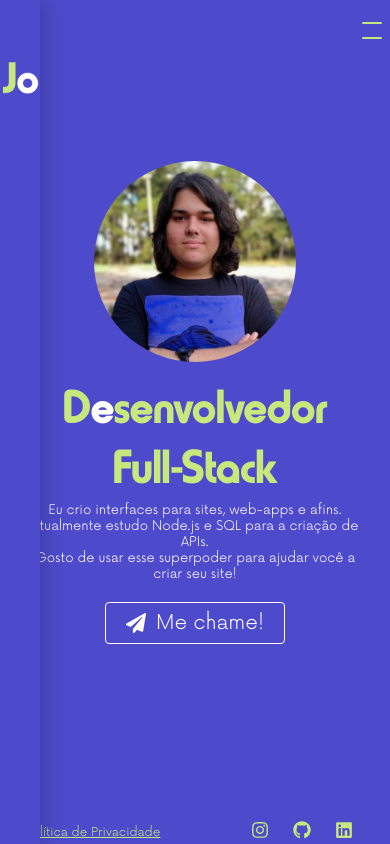
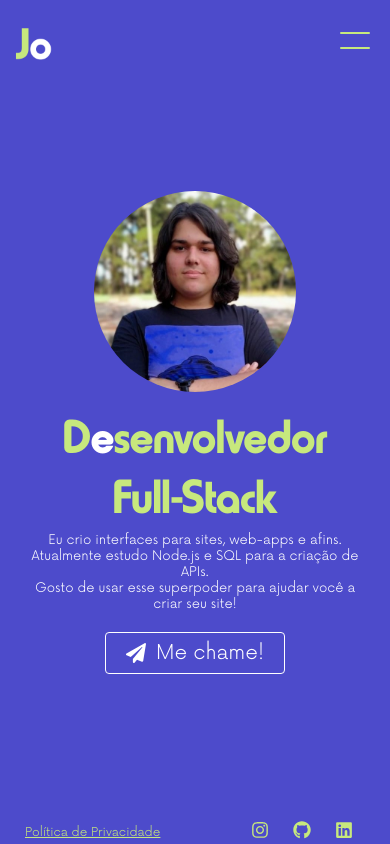
Before and after one commit to JoshuaHawatta/portifolio-dev, a React (Vite) app: page / in a window 390 px wide. Built offline with nearby package versions, Linux system fonts and the light colour scheme.

Commit message:
Finished updating the header, Home page and footer responsivness

```diff
--- a/src/components/Header/NavBar.jsx
+++ b/src/components/Header/NavBar.jsx
@@ -6,31 +6,41 @@ import { FaHome, FaCode, FaFile, FaPaperPlane } from 'react-icons/fa';
 const NAVBAR_JSX = () => {
     const [openMenu, setOpenMenu] = useState(true);
 
+    const handleDisplayMenu = () => setOpenMenu(state => !state);
+
     return (
         <>
-            <HamburgerDiv opened={ openMenu } onClick={ () => setOpenMenu(state => !state) }>
+            <HamburgerDiv opened={ openMenu } onClick={ handleDisplayMenu }>
                 <div/>
                 <div/>
             </HamburgerDiv>
 
             <NavBar showNavBar={ openMenu }>
                 <div>
-                    <Link to='/'><FaHome /></Link>
+                    <Link onClick={ handleDisplayMenu } to='/'>
+                        <FaHome />
+                    </Link>
                     <p>Home</p>
                 </div>
 
                 <div>
-                    <Link to='/works'><FaCode /></Link>
+                    <Link onClick={ handleDisplayMenu } to='/works'>
+                        <FaCode />
+                    </Link>
                     <p>Jobs</p>
                 </div>
 
                 <div>
-                    <Link to='/resume'><FaFile /></Link>
+                    <Link onClick={ handleDisplayMenu } to='/resume'>
+                        <FaFile />
+                    </Link>
                     <p>Currículo</p>
                 </div>
 
                 <div>
-                    <Link to='/contact'><FaPaperPlane /></Link>
+                    <Link onClick={ handleDisplayMenu } to='/contact'>
+                        <FaPaperPlane />
+                    </Link>
                     <p>Contato</p>
                 </div>
             </NavBar>
--- a/src/components/Header/Styles.jsx
+++ b/src/components/Header/Styles.jsx
@@ -7,33 +7,29 @@ export const HeaderWrapper = styled.header `
     align-items: center;
     position: absolute;
     left: 0;
-    top: 0;
-    bottom: 0;
-    right: 0;
     width: 6%;
     height: 100vh;
     padding: 2rem;
     z-index: 2;
+    box-shadow: .4rem 0 2rem rgba(0, 0, 0, .2);
     background-color: var(--blue-color);
-    box-shadow: .4rem 0 2rem rgba(0, 0, 0, .2);
+
+    /*MOBILE*/
+    @media (max-width: 779px) {
+        background: none;
+        box-shadow: none;
+        width: 17%;
+    }
+
+    /*TABLETS*/
+    @media (min-width: 780px) and (max-width: 1015px) { width: 8%; }
 `;
 
 export const LogoDiv = styled.div `
+    z-index: 4;
+
+    /*CHILDREN_ELEMENTS*/
     img { width: 5rem; }
-
-    /*MOBILE*/
-    @media (max-width: 779px) {
-        display: flex;
-        align-items: center;
-        justify-content: center;
-        width: 100%;
-
-        a {
-            font-size: 6rem;
-            margin-top: 5rem;
-            transform: translateY(-2rem);
-        }
-    }
 `;
 
 export const NavBar = styled.nav `
@@ -59,6 +55,7 @@ export const NavBar = styled.nav `
             color: var(--green-color);
             transition: all .3s ease-in-out;
 
+            /*EFFECTS*/
             &:focus {
                 font-size: 3.2rem;
                 color: #FFFFFF;
@@ -73,56 +70,21 @@ export const NavBar = styled.nav `
 
     /*MOBILE*/
     @media (max-width: 779px) {
-        display: flex;
-        flex-direction: column;
-        justify-content: space-evenly;
-        align-items: flex-start;
         position: fixed;
-        width: 45vw;
+        width: 17%;
         top: 0;
-        right: 0;
-        height: 100vh;
-        transform: ${ ({ showNavBar }) => showNavBar ? 'translateX(100%)' : 'translateX(0)' };
-        background-color: var(--brighter-blue-color);
+        left: 0;
+        padding: 8rem 0;
+        transform: ${({ showNavBar }) => showNavBar ? 'translateX(-100%)' : 'translateX(0)' };
+        background-color: var(--blue-color);
 
-        a {
-            color: var(--green-color);
-            display: flex;
-            align-items: center;
+        box-shadow: ${({ showNavBar }) => !showNavBar
+            ? '.4rem 0 2rem rgba(0, 0, 0, .2)'
+            : 'none'
+        };
 
-            svg {
-                display: inline-block;
-                color: var(--green-color);
-                font-size: 2rem;
-                margin-left: .2rem;
-                margin-right: .7rem;
-            }
-
-            /*EFFECTS*/
-            &:hover {
-                color: #FFFFFF;
-
-                svg { color: #FFFFFF; }
-            }
-
-            &:focus {
-                font: 2rem now-light, Helvetica, sans-serif;
-                color: #FFFFFF;
-            }
-        }
-    }
-
-    /*TABLETS*/
-    @media (min-width: 780px) and (max-width: 1015px) {
-        justify-content: center;
-        align-items: center;
-
-        a {
-            font-size: 1.5rem;
-
-            /*EFFECTS*/
-            &:focus { font-size: 2rem; }
-        }
+        /*CHILDREN_ELEMENTS*/
+        div { transform: translateY(4rem); }
     }
 `;
 
@@ -134,15 +96,14 @@ export const HamburgerDiv = styled.div `
     flex-flow: column nowrap;
     width: 5rem;
     height: 3rem;
-    top: 1rem;
-    margin: 1rem .8rem 0 0;
+    top: 2rem;
+    margin: 1rem 2rem 0 0;
     right: 0;
-    z-index: 1;
     transform: translateY(-.5rem);
 
     /*CHILDREN_ELEMENTS*/
     div {
-        width: 2rem;
+        width: 3rem;
         height: .20rem;
         border-radius: 0.5rem;
         transform-origin: 1px;
@@ -150,12 +111,10 @@ export const HamburgerDiv = styled.div `
         background-color: var(--green-color);
 
         /*PSEUDO_ELEMENTS*/
-        &:nth-child(1) {
-            transform: ${ ({ opened }) => !opened && 'rotate(45deg)' };
-        }
+        &:nth-child(1) { transform: ${ ({ opened }) => !opened && 'rotate(45deg)' }; }
 
         &:nth-child(2) {
-            transform: ${ ({ opened }) => !opened && 'translateY(-.2rem) rotate(-45deg)' };
+            transform: ${ ({ opened }) => !opened && 'translateY(-.8rem) rotate(-180deg)' };
         }
     }
 
--- a/src/pages/Home/Styles.jsx
+++ b/src/pages/Home/Styles.jsx
@@ -3,14 +3,6 @@ import styled from "styled-components";
 export const MainWrapper = styled.main `
     width: 100%;
     height: 100vh;
-    padding: 0;
-    background-color: var(--blue-color);
-
-    /*NEITHER_THE_HEADER_NOR_THE_FOOTER_WILL_CUT_THE_PAGE_VIEW*/
-    @media (max-height: 425px) and (orientation: landscape) {
-        padding-top: 2rem;
-        height: 80vh;
-    }
 `;
 
 export const Presentation = styled.section `
@@ -27,18 +19,10 @@ export const Presentation = styled.section `
         flex-flow: column-reverse;
         justify-content: center;
         padding: 0 6rem;
-        height: 93vh;
     }
 
-    /*MOBILE_LANDSCAPE*/
-    @media
-    (min-height: 350px)
-    and (max-height: 415px)
-    and (min-width: 780px)
-    and (orientation: landscape) { height: 80vh; }
-
     /*TABLETS*/
-    @media (min-width: 780px) and (max-width: 1015px) { padding: 0 6rem; }
+    @media (min-width: 780px) and (max-width: 1015px) { padding: 0 8rem; }
 `;
 
 export const WhoIAm = styled.div `
```
Also changed, not shown: src/components/Footer/Styles.jsx (+4 -3 lines).
